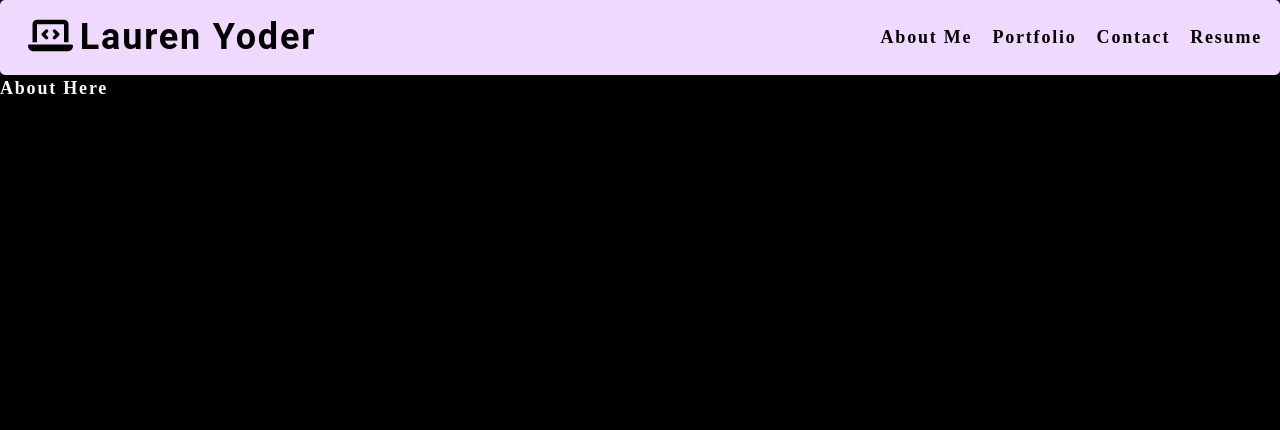
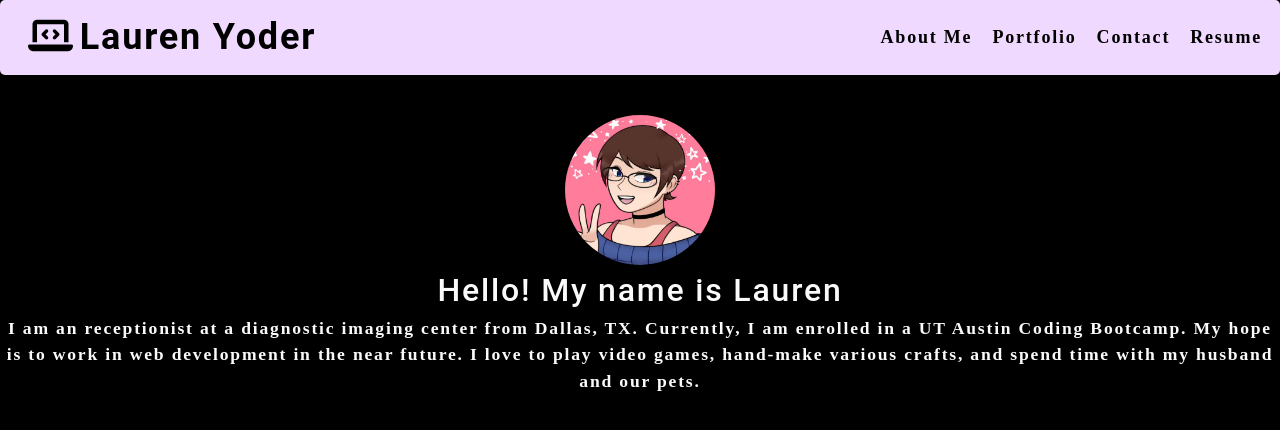
Before and after one commit to lrodenyoder/react-portfolio, a React (Create React App) app: page / in a window 1280 px wide. Shown: the top 430 px of the page. Built offline with nearby package versions, Linux system fonts and the light colour scheme.

Commit message:
add and style about section

```diff
--- a/src/components/pages/About.js
+++ b/src/components/pages/About.js
@@ -1,7 +1,22 @@
 import React from "react";
 
 function About() {
-  return <div>About Here</div>;
+  return (
+    <section className="my-5 about">
+      <img
+        src={require('../../assets/avatar.jpg')}
+        alt="A cartonized version of me with short brown hair, blue eyes, glasses, and pale skin."
+        className="avatar"
+      />
+      <h2>Hello! My name is Lauren</h2>{" "}
+      <p>
+        I am an receptionist at a diagnostic imaging center from Dallas, TX.
+        Currently, I am enrolled in a UT Austin Coding Bootcamp. My hope is to
+        work in web development in the near future. I love to play video games,
+        hand-make various crafts, and spend time with my husband and our pets.
+      </p>
+    </section>
+  );
 }
 
 export default About;
--- a/src/index.css
+++ b/src/index.css
@@ -324,3 +324,20 @@ nav li :hover {
   background-color: var(--lightPurple);
   border-radius: 5px;
 }
+
+.avatar {
+    border-radius: 50%;
+    align-self: center;
+    width: 150px;
+    height: 150px;
+}
+
+.about {
+  display: flex;
+  flex-direction: column;
+  align-items: center;
+}
+
+.about p {
+  text-align: center;
+}
```
Also changed, not shown: src/assets/avatar.jpg (added).
